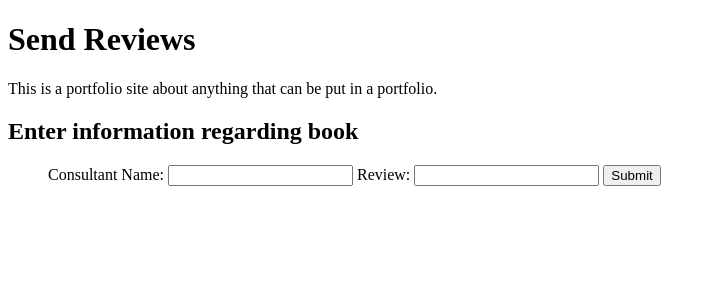
After one commit to qunderriner/E-rate, a Flask app: page /reviews/ in a window 1280 px wide. The commit adds this page. Shown: the top 300 px of the page, without its empty margins (0-716 px from the left). Run offline with Flask 2, Linux system fonts and the light colour scheme.

Commit message:
latest files from flask

```diff
--- a/app.py
+++ b/app.py
@@ -1,11 +1,14 @@
-from flask import Flask, render_template, request
+from flask import Flask, render_template, request, flash, redirect, url_for
 from flask_sqlalchemy import SQLAlchemy
 from flask_heroku import Heroku
 from sqlalchemy.sql import func
+from sqlalchemy import cast, Integer, Float
+from wtforms import Form, TextField, TextAreaField, validators, StringField, SubmitField
+
 
 
 app = Flask(__name__)
-# app.config['SQLALCHEMY_DATABASE_URI'] = 'postgres://fgkmmzoskpadsp:f9e1cf62ccdc299bad1f320e8cb4c4a168f3c1c953d2a5d35f952774d489a24d@ec2-75-101-128-10.compute-1.amazonaws.com:5432/d8t0mk04e3l801'
+app.config['SQLALCHEMY_DATABASE_URI'] = 'postgres://fgkmmzoskpadsp:f9e1cf62ccdc299bad1f320e8cb4c4a168f3c1c953d2a5d35f952774d489a24d@ec2-75-101-128-10.compute-1.amazonaws.com:5432/d8t0mk04e3l801'
 heroku = Heroku(app)
 db = SQLAlchemy(app)
 
@@ -19,10 +22,30 @@ class Applications(db.Model):
     consulting_firms_name = db.Column(db.Text)
     consulting_firms_email = db.Column(db.Text)
     funding_gap = db.Column(db.Float)
+    orig_funding_request = db.Column(db.Float)
     # whatever columns you want to use you add here
     def __repr__(self):
         return ''
 
+class Review(db.Model):
+    __tablename__ = 'reviews'
+    consultant_name = db.Column(db.Text)
+    description = db.Column(db.Text, primary_key=True)
+
+    def __init__(self, consultant_name, description):
+        self.consultant_name = consultant_name
+        self.description = description
+
+    def __repr__(self):
+        return '<Review %r>' % self.consultant_name
+
+@app.route('/post_review', methods=['POST'])
+def post_review():
+    review = Review(request.form['cname'], request.form['review_text'])
+    db.session.add(review)
+    db.session.commit()
+
+    return redirect(url_for('index'))
 
 # Set "homepage" to index.html
 @app.route('/', methods=['GET'])
@@ -45,9 +68,15 @@ def query_db():
 
     consultants = db.session.query(Applications.consulting_firms_name,
         Applications.consulting_firms_email,
-        func.avg(Applications.funding_gap).label('avgap')).filter(Applications.applicant_state==state,
+        cast((Applications.funding_gap / Applications.orig_funding_request), Float).label('pct')).filter(Applications.applicant_state==state,
          Applications.applicant_type==app_type,
-         Applications.function==function).group_by(Applications.consulting_firms_name, Applications.consulting_firms_email).order_by('avgap').limit(5).all()
+         Applications.function==function).order_by('pct').limit(5).all()
+
+    # consultants = db.session.query(Applications.consulting_firms_name,
+    #     Applications.consulting_firms_email,
+    #     cast(func.avg(Applications.funding_gap), Integer).label('avgap')).filter(Applications.applicant_state==state,
+    #      Applications.applicant_type==app_type,
+    #      Applications.function==function).group_by(Applications.consulting_firms_name, Applications.consulting_firms_email).order_by('avgap').limit(5).all()
     """
     consultants = db.session.query(Applications.consulting_firms_name,
         Applications.consulting_firms_email).filter(Applications.applicant_state==state,
@@ -59,6 +88,36 @@ def query_db():
     return render_template('success.html', your_list=consultants)
 
 
+@app.route('/reviews/', methods=['GET', 'POST'])
+def about():
+    return render_template('reviews.html')
+
+
+
+
+
+
+# class ReusableForm(Form):
+#     name = TextField('Name:', validators=[validators.required()])
+
+#     @app.route("/reviews/", methods=['GET', 'POST'])
+#     def hello():
+#         form = ReusableForm(request.form)
+
+#         # print(form.errors)
+#         if request.method == 'POST':
+#             name=request.form['name']
+#         # print(name)
+
+#         if form.validate():
+#         # Save the comment here.
+#             flash('Hello ' + name)
+#         else:
+#             flash('Error: All the form fields are required. ')
+
+#         return render_template('reviews.html', form=form)
+
+
 if __name__ == '__main__':
     app.debug = True
     app.run()
--- /dev/null
+++ b/templates/reviews.html
@@ -0,0 +1,53 @@
+<!DOCTYPE html>
+<html>
+<body>
+<h1>Send Reviews</h1>
+<p>This is a portfolio site about anything that can be put in a portfolio.</p>
+</body>
+
+<head>
+<title>Insert data to PostgreSQL with php - creating a simple web application</title>
+<meta http-equiv="Content-Type" content="text/html; charset=utf-8" />
+<style>
+li {listt-style: none;}
+</style>
+</head>
+<body>
+<h2>Enter information regarding book</h2>
+<ul>
+	<form method='post' action="/post_review">
+		<label>Consultant Name:</label>
+		<input id='cname' name="cname" type="text"/>
+		<label>Review:</label>
+		<input id='review_text' name="review_text" type="text" />
+		<input type="submit" />
+	</form>
+</ul>
+</body>
+</html>
+<!--
+<?php
+$db = pg_connect("host=ec2-75-101-128-10.compute-1.amazonaws.com, port=5432 dbname=d8t0mk04e3l801, user=fgkmmzoskpadsp, password=f9e1cf62ccdc299bad1f320e8cb4c4a168f3c1c953d2a5d35f952774d489a24d");
+$query = "INSERT INTO reviews VALUES ('$_POST[cname]','$_POST[review_text]')";
+$result = pg_query($query);
+?> -->
+
+<!-- <form action="{{url_for('query_db') }} " method="post">
+<select name='state'>
+    {% for each in states %}
+     <option value="{{each}}">{{each}}</option>
+    {% endfor %}
+</select>
+<select name='function'>
+    {% for each in function %}
+     <option value="{{each}}">{{each}}</option>
+    {% endfor %}
+</select>
+<select name='type'>
+    {% for each in types %}
+     <option value="{{each}}">{{each}}</option>
+    {% endfor %}
+</select>
+<input type="submit">
+</form>
+</html> -->
```
Also changed, not shown: templates/index.html (+8 -0 lines), client.py (line endings or trailing spaces).
